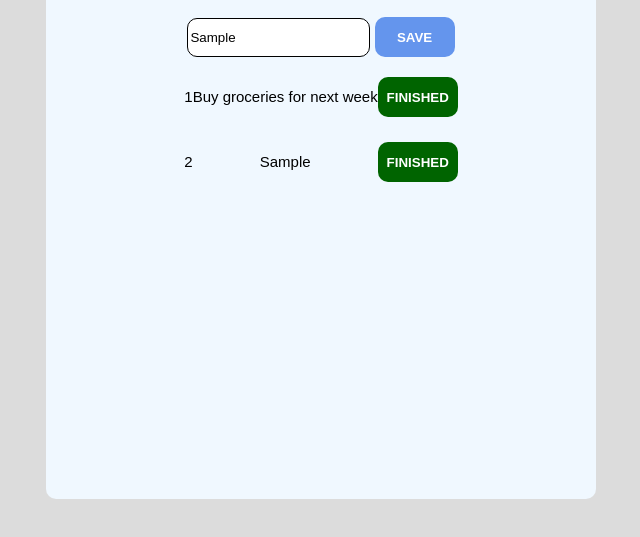
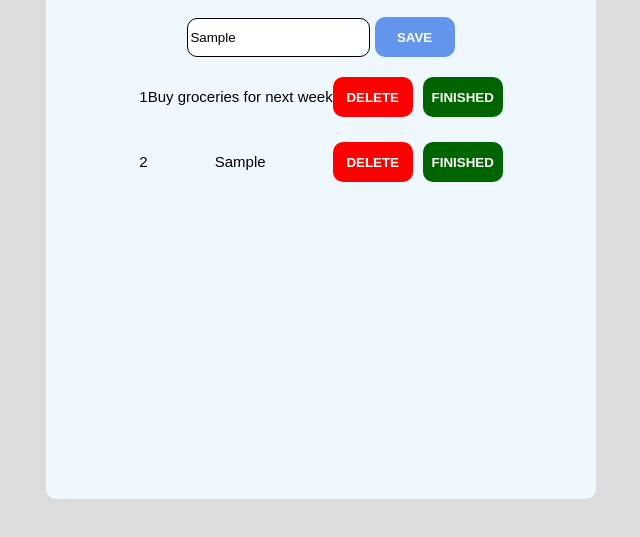
Before and after one commit to matsiushM/ToDoApp, a plain HTML site: page index.html in a window 1280 px wide. Both pictures are taken after typing "Sample" into the empty fields and a click on the button "SAVE". Shown: the part 71-608 px from the top of the page, without its empty margins (319-959 px from the left). Drawn offline with Linux system fonts and the light colour scheme.

Commit message:
fixed js

```diff
--- a/index.html
+++ b/index.html
@@ -12,15 +12,19 @@
     <h1 class="container_logo">To Do App</h1>
 
     <div class="container-bar">
-        <input type="text" class="container-bar_input" id ="task">
-        <button class="container-bar__saveButton" id = "saveButton">SAVE</button>
+        <input type="text" class="container-bar_input" id="task">
+        <button type="button" class="container-bar__saveButton" id="saveButton">SAVE</button>
     </div>
 
-    <div class="container-tab" id = "tabTask">
-        <div class="container-tab__task">
+    <div class="container-tab" id="tabTask">
+        <div class="container-tab__task" id="taskLine">
             <div class="container-tab__task__number">1</div>
             <div class="container-tab__task__txt">Buy groceries for next week</div>
-            <button class="container-tab__task__button" id = "finished">FINISHED</button>
+
+            <div class="container-tab__task__buttons">
+                <button type="button" id="delete" class="container-tab__task__button__delete">DELETE</button>
+                <button type="button" id="finished" class="container-tab__task__button__finished">FINISHED</button>
+            </div>
         </div>
     </div>
 </div>
--- a/script.js
+++ b/script.js
@@ -1,32 +1,43 @@
 
-let buttonSave = document.getElementById("saveButton");
+const buttonSave = document.getElementById("saveButton");
 const finishedButton = document.getElementById("finished");
-const tabTask = document.getElementById("tabTask");
+const deleteButton = document.querySelector("#delete");
+const tabTask = document.querySelector("#tabTask");
 let point = 1;
 
 buttonSave.addEventListener("click", saveTask);
-finishedButton.addEventListener("click", finishedTask)
+finishedButton.addEventListener("click", finishedTask);
+tabTask.addEventListener("click", deleteTask);
 
 function saveTask() {
-
-    let task = document.getElementById("task").value;
+    const task = document.getElementById("task").value;
 
     const taskHTMl = `<div class="container-tab__task">
             <div class="container-tab__task__number">${++point}</div>
             <div class="container-tab__task__txt">${task}</div>
-            <button class="container-tab__task__button" id = "finished">FINISHED</button>
+
+            <div class="container-tab__task__buttons">
+                <button type="button" class="container-tab__task__button__delete" id="delete">DELETE</button>
+                <button type="button" class="container-tab__task__button__finished" id="finished">FINISHED</button>
+            </div>
         </div>`;
     tabTask.insertAdjacentHTML("beforeend", taskHTMl);
+
 }
 
-function finishedTask(event) {
 
+function deleteTask(event) {
     console.log(event.target);
+    if(event.target.id === "delete"){
 
-    if(event.target.id === "finished"){
-      const node =  event.target.closest(".container-tab__task");
-      console.log(node);
-      node.remove();
-      --point;
+        const node =  event.target.closest(".container-tab__task");
+        console.log(node);
+        node.remove();
+        --point;
     }
 }
+function finishedTask(event) {
+    if(event.target.id === "finished"){
+        console.log("Done");
+    }
+}
--- a/styles.css
+++ b/styles.css
@@ -66,7 +66,32 @@ body {
     margin: auto;
 }
 
-.container-tab__task__button{
+.container-tab__task__buttons{
+    display: grid;
+    grid-template-columns: repeat(2,auto);
+    gap: 10px;
+}
+
+.container-tab__task__txt{
+    text-decoration-style: solid;
+    text-decoration-color: black;
+}
+
+.container-tab__task__button__delete{
+    width: 80px;
+    height: 40px;
+    border-radius: 10px;
+    border: 0;
+    color: white;
+    box-shadow: black;
+    background: red;
+    font-weight: bold;
+    margin: auto;
+}
+
+
+
+.container-tab__task__button__finished{
     width: 80px;
     height: 40px;
     border-radius: 10px;
```
